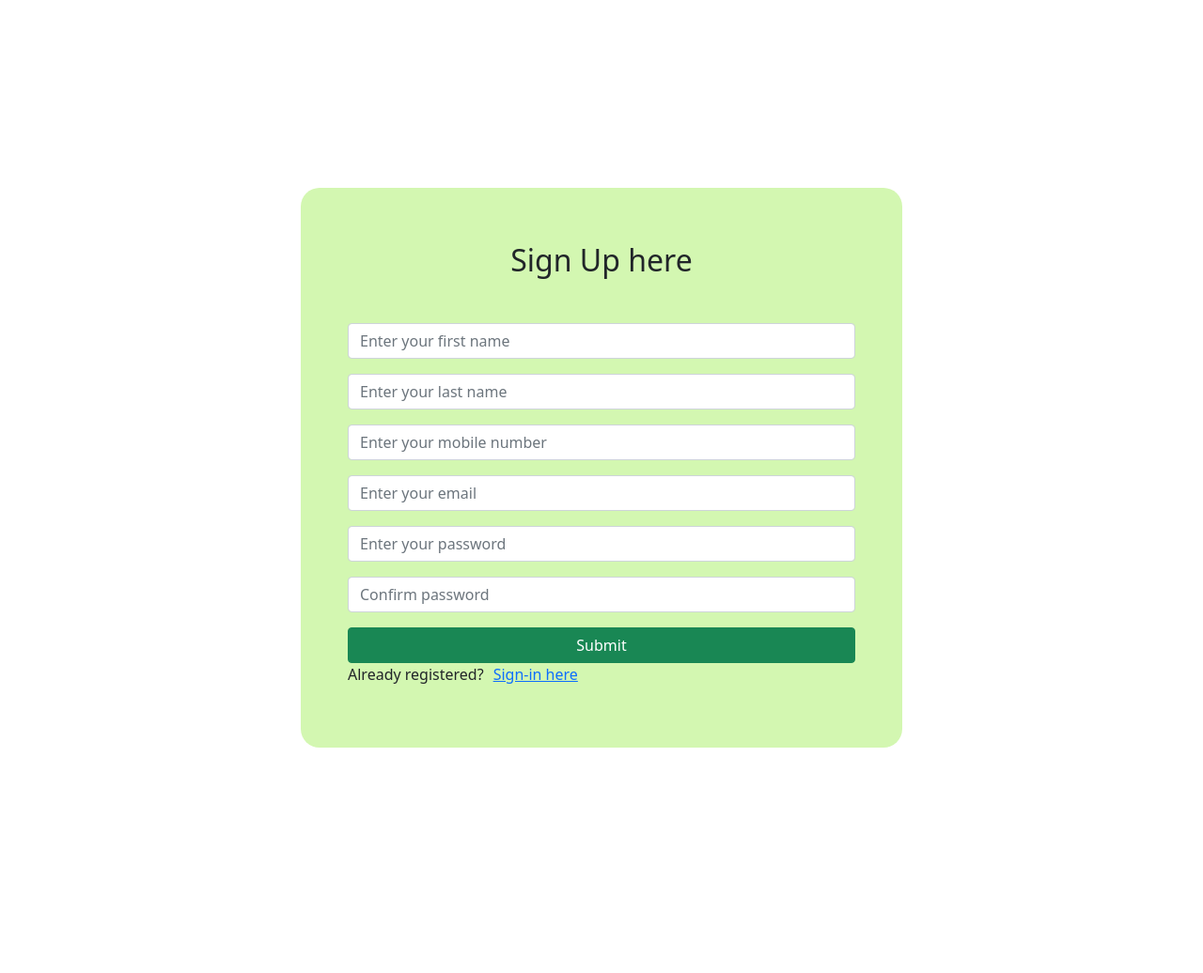
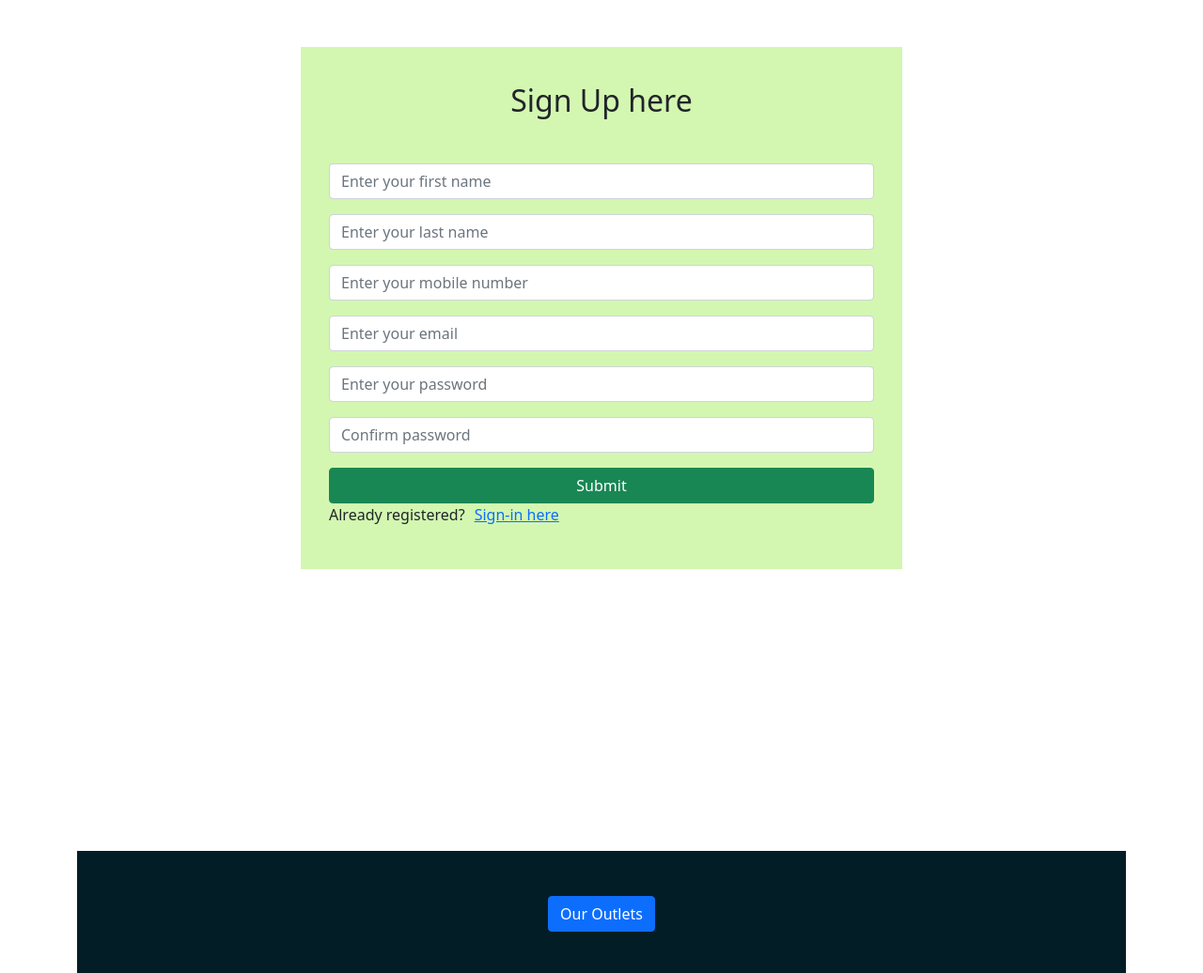
Before and after one commit to Apurbo73/php_MySQL_Project, a PHP site: page /signup.html in a window 1280 px wide. Shown: the part 82-1118 px from the top of the page at 94% size. Run offline with PHP 8.4, Linux system fonts and the light colour scheme; some libraries are stand-ins or nearby versions.

Commit message:
little changes CSS

```diff
--- a/style.css
+++ b/style.css
@@ -148,13 +148,12 @@ footer .button
 /*form design*/
 
 .form-design{
-    margin-top: 200px;
+    margin-top: 50px;
     margin-bottom: 300px;
 
-    padding: 50px;
+    padding: 30px;
     box-sizing: border-box;
     background-color: #d3f7b1;
-    border-radius: 20px;
 }
 
 /*Cart design*/
@@ -169,8 +168,9 @@ footer .button
 
 
 .input-field-design{
- padding-top: 5px;
- padding-bottom: 20px;
+ width:50px;
+ padding-top: 2px;
+ padding-bottom: 8px;
  padding-left: 8px;
 
  margin: 20px;
@@ -179,5 +179,5 @@ footer .button
 
 
 .extra-product img{
-    width: 680px;
+    width: 535px;
 }
```
